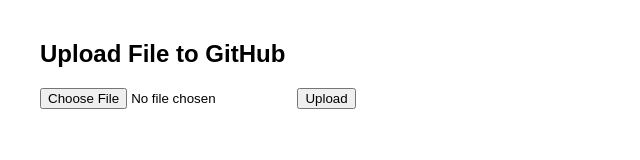
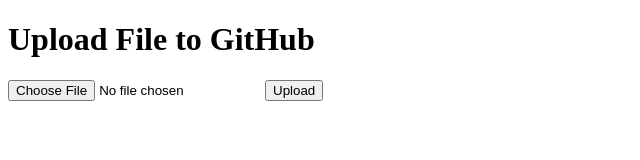
Before and after one commit to Lyrical-Maven/file, a plain HTML site: page templates/index.html in a window 1280 px wide. Shown: the whole page, without its empty margins (0-640 px from the left). Drawn offline with Linux system fonts and the light colour scheme.

Commit message:
Update index.html

```diff
--- a/templates/index.html
+++ b/templates/index.html
@@ -1,11 +1,15 @@
 <!DOCTYPE html>
 <html>
-<body style="font-family: Arial; margin: 40px;">
-    <h2>Upload File to GitHub</h2>
+<head>
+    <title>Upload</title>
+</head>
+<body>
+    <h1>Upload File to GitHub</h1>
 
     <form action="/upload" method="POST" enctype="multipart/form-data">
-        <input type="file" name="file" required>
+        <input type="file" name="file">
         <button type="submit">Upload</button>
     </form>
+
 </body>
 </html>
```
